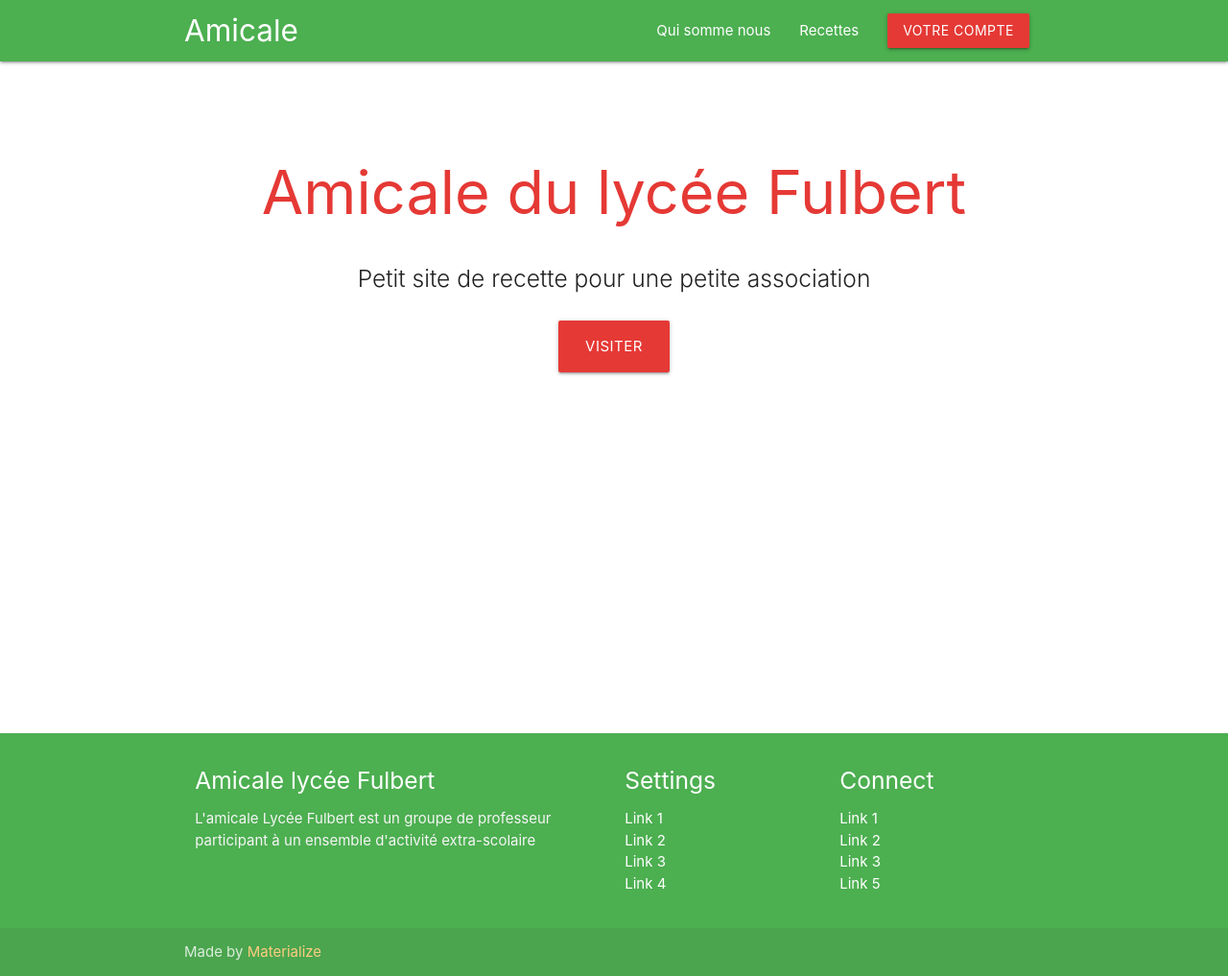
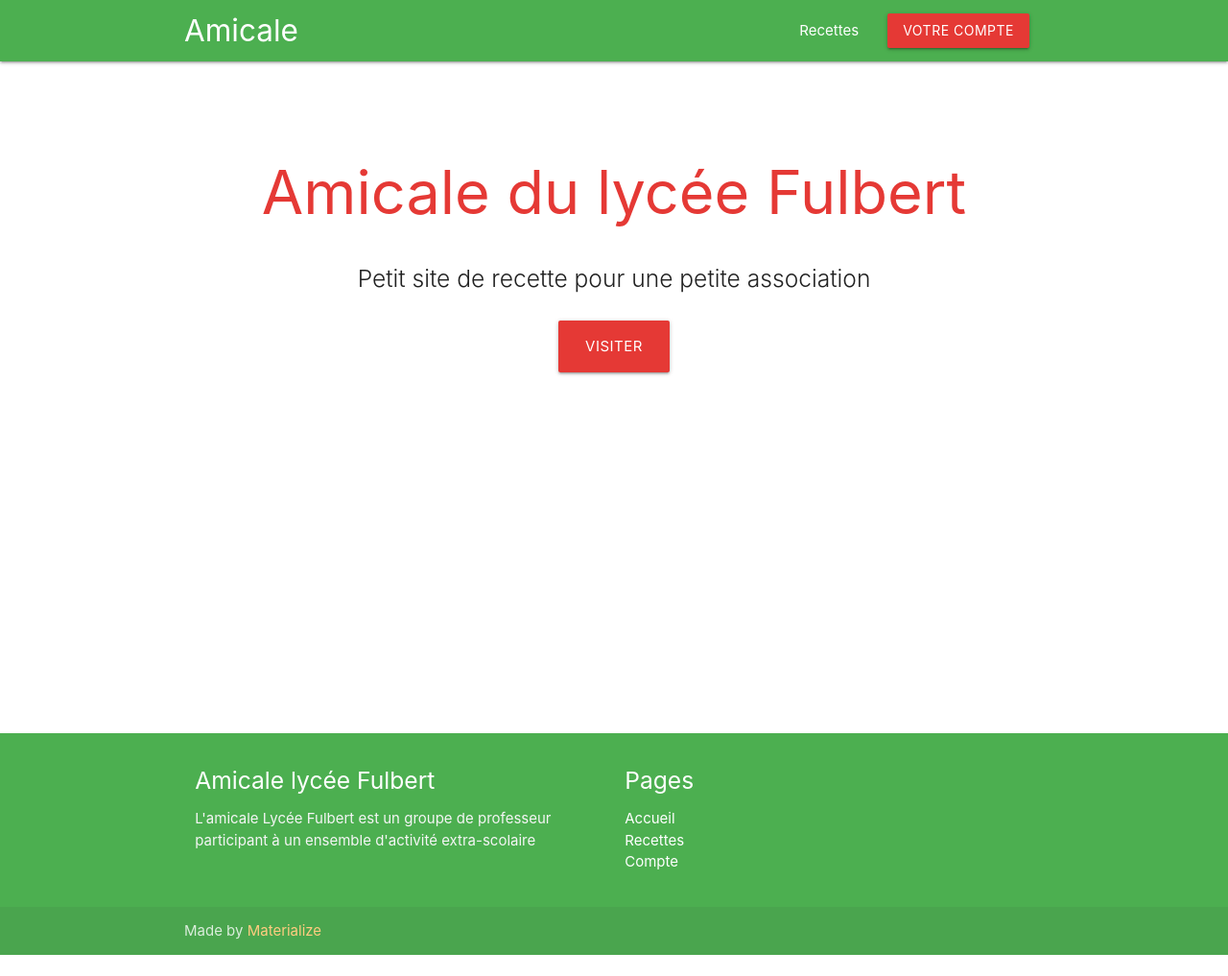
Before and after one commit to Nitsugu/Flask_asso, a Flask app: page / in a window 1280 px wide. Shown: the whole page at 96% size. After the commit the page ends 995 px from the top, so only its background shows below. Run offline with Flask 2, Linux system fonts and the light colour scheme; some libraries are stand-ins or nearby versions.

Commit message:
finalisation page accueil

```diff
--- a/flask_asso/routes.py
+++ b/flask_asso/routes.py
@@ -33,7 +33,7 @@ def layout():
 @app.route('/connexion', methods=['GET', 'POST'])
 def connexion():
 	if current_user.is_authenticated:
-		return(redirect(url_for('home')))
+		return(redirect(url_for('compte')))
 	form = LoginForm()
 	if form.validate_on_submit():
 		user = User.query.filter_by(email=form.email.data).first()
--- a/flask_asso/templates/index.html
+++ b/flask_asso/templates/index.html
@@ -8,7 +8,7 @@
         <h5 class="header col s12 light">Petit site de recette pour une petite association</h5>
       </div>
       <div class="row center">
-        <a href="#" id="download-button" class="btn-large waves-effect waves-light red darken-1">Visiter</a>
+        <a href="{{ url_for('recettes') }}" id="download-button" class="btn-large waves-effect waves-light red darken-1">Visiter</a>
       </div>
       <br><br>
 
--- a/flask_asso/templates/layout.html
+++ b/flask_asso/templates/layout.html
@@ -15,8 +15,6 @@
   <nav class="green" role="navigation">
     <div class="nav-wrapper container"><a id="logo-container" href="{{ url_for('home') }}" class="brand-logo">Amicale</a>
       <ul class="right hide-on-med-and-down">
-
-        <li><a href="#">Qui somme nous</a></li>
 
         {% if current_user.is_authenticated %}
           <li><a href="{{ url_for('recettes') }}">Recettes</a></li>
@@ -41,9 +39,9 @@
         {% endif %}
       </ul>
 
+      <!-- Navigateur moçbile -->
       <ul id="nav-mobile" class="sidenav">
         <li><a href="{{ url_for('recettes') }}">Recette</a></li>
-        <li><a href="#">Qui somme nous</a></li>
 
         {% if current_user.is_authenticated %}
           <li><a href="{{ url_for('nouvelle_recette') }}">Nouvelle recette</a></li>
@@ -89,21 +87,11 @@
 
         </div>
         <div class="col l3 s12">
-          <h5 class="white-text">Settings</h5>
+          <h5 class="white-text">Pages</h5>
           <ul>
-            <li><a class="white-text" href="#!">Link 1</a></li>
-            <li><a class="white-text" href="#!">Link 2</a></li>
-            <li><a class="white-text" href="#!">Link 3</a></li>
-            <li><a class="white-text" href="#!">Link 4</a></li>
-          </ul>
-        </div>
-        <div class="col l3 s12">
-          <h5 class="white-text">Connect</h5>
-          <ul>
-            <li><a class="white-text" href="#!">Link 1</a></li>
-            <li><a class="white-text" href="#!">Link 2</a></li>
-            <li><a class="white-text" href="#!">Link 3</a></li>
-            <li><a class="white-text" href="#!">Link 5</a></li>
+            <li><a class="white-text" href="{{ url_for('home') }}">Accueil</a></li>
+            <li><a class="white-text" href="{{ url_for('recettes') }}">Recettes</a></li>
+            <li><a class="white-text" href="{{ url_for('connexion') }}">Compte</a></li>
           </ul>
         </div>
       </div>
@@ -122,6 +110,7 @@
   <script src="{{url_for('static', filename='init.js')}}"></script>
   <script src="{{url_for('static', filename='close_notif.js')}}"></script>
   {% block scripts %}
+
   <!-- Script pour etapes recettes -->
   {% endblock scripts %}
   </body>
```
